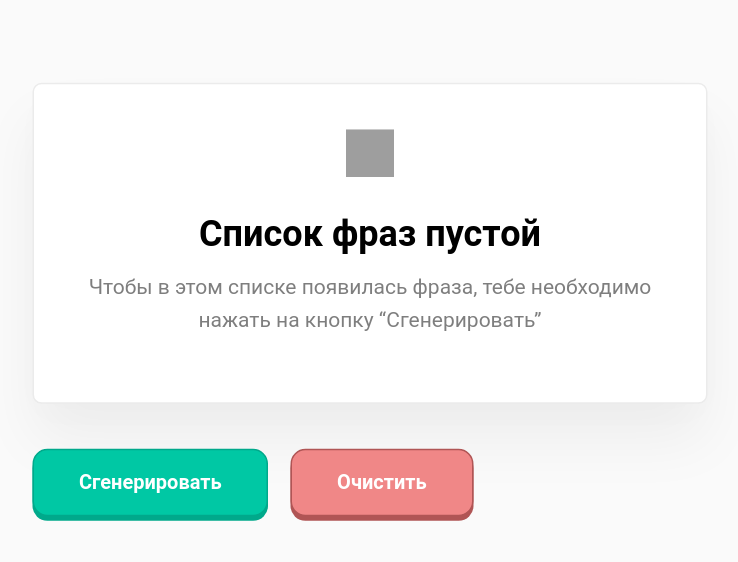
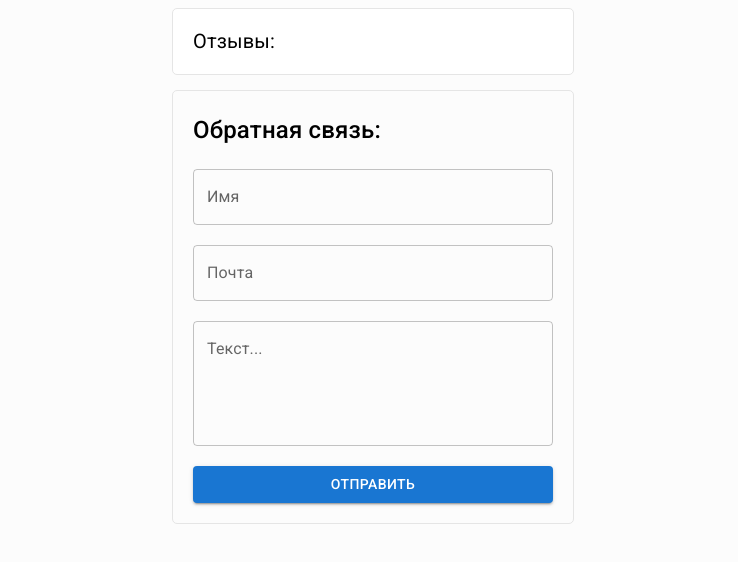
Before and after one commit to vladyslav-soltanovskyi/home-work-1, a React (Create React App) app: page / in a window 1280 px wide. Shown: the top 562 px of the page, without its empty margins (270-1008 px from the left). Built offline with nearby package versions, Linux system fonts and the light colour scheme; grey boxes are pictures that could not be loaded.

Commit message:
Сделал дз №6

```diff
--- a/package.json
+++ b/package.json
@@ -3,9 +3,14 @@
   "version": "0.1.0",
   "private": true,
   "dependencies": {
+    "@emotion/react": "^11.7.1",
+    "@emotion/styled": "^11.6.0",
+    "@mui/icons-material": "^5.2.5",
+    "@mui/material": "^5.2.6",
     "@testing-library/jest-dom": "^5.16.1",
     "@testing-library/react": "^12.1.2",
     "@testing-library/user-event": "^13.5.0",
+    "node-sass": "^4.14.0",
     "react": "^17.0.2",
     "react-dom": "^17.0.2",
     "react-scripts": "5.0.0",
--- a/public/index.html
+++ b/public/index.html
@@ -9,6 +9,7 @@
       name="description"
       content="Web site created using create-react-app"
     />
+    <link rel="stylesheet" href="https://fonts.googleapis.com/css?family=Roboto:300,400,500,700&display=swap" />
     <link rel="apple-touch-icon" href="%PUBLIC_URL%/logo192.png" />
     <!--
       manifest.json provides metadata used when your web app is installed on a
--- a/src/index.js
+++ b/src/index.js
@@ -1,6 +1,6 @@
 import React from 'react';
 import ReactDOM from 'react-dom';
-import App from "./tutorial-5/App";
+import App from "./tutorial-6/App";
 
 ReactDOM.render(
   <React.StrictMode>
--- /dev/null
+++ b/src/tutorial-6/App.jsx
@@ -0,0 +1,33 @@
+import { useState, useEffect } from "react";
+import Comments from './components/Comments';
+import FormContacts from './components/FormContacts';
+import { Container } from '@mui/material';
+import { setComments as setCommentsToLocalStorage, getComments } from "./services/comments";
+import "./App.scss";
+
+export default function App() {
+    let [ comments, setComments ] = useState([]);
+
+    const handleAddComment = (newComment) => {
+        setComments(prev => [...prev, newComment]);
+    }
+
+    const removeComment = (id) => {
+        setComments(comments.filter(comment => comment.id !== id));
+    }
+
+    useEffect(() => {
+        setComments(getComments());
+    }, []);
+
+    useEffect(() => {
+        setCommentsToLocalStorage(comments);
+    }, [comments]);
+
+    return (
+        <Container maxWidth="xs">
+            <Comments comments={comments} removeComment={removeComment} />
+            <FormContacts addComment={handleAddComment} />
+        </Container>
+    );
+}
--- /dev/null
+++ b/src/tutorial-6/App.scss
@@ -0,0 +1,48 @@
+body {
+  background-color: #fcfcfc;
+}
+
+.form {
+  max-width: 360px;
+  width: 100%;
+  border: 1px solid #e5e5e5;
+  margin-top: 15px;
+  padding: 20px;
+  border-radius: 5px;
+
+  &-group {
+    margin-top: 20px;
+  }
+}
+
+.comments {
+  width: 100%;
+  max-width: 360px;
+  background-color: #fff;
+  border: 1px solid #e5e5e5;
+  border-radius: 5px;
+  padding: 20px !important;
+  overflow: auto;
+  max-height: 300px;
+}
+
+.comment {
+  margin-top: 20px;
+
+  &-head {
+    display: flex;
+    justify-content: space-between;
+  }
+
+  &-date {
+    color: rgba(0, 0, 0, 0.6);
+  }
+
+  &-title {
+    flex-grow: 1;
+    padding-right: 5px;
+    white-space: nowrap;
+    overflow: hidden;
+    text-overflow: ellipsis;
+  }
+}
--- /dev/null
+++ b/src/tutorial-6/components/Comments.jsx
@@ -0,0 +1,39 @@
+import { List, ListItem, ListItemText, ListItemAvatar, Avatar, Typography, IconButton } from '@mui/material';
+import { convertTime } from "../helpers";
+import CloseIcon from '@mui/icons-material/Close';
+
+export default function Comments({ comments, removeComment }) {
+  return (
+    <List className="comments">
+        <Typography variant="h4" component="h4" sx={{ fontSize: 20 }}>Отзывы:</Typography>
+        {
+            comments.map(comment => (
+            <ListItem
+                className="comment"
+                key={comment.id}
+                secondaryAction={
+                    <IconButton edge="end" aria-label="delete" onClick={() => removeComment(comment.id)}>
+                      <CloseIcon />
+                    </IconButton>
+                }>
+                <ListItemAvatar>
+                    <Avatar src="https://picsum.photos/200" />
+                </ListItemAvatar>
+                <ListItemText
+                    primary={
+                        <div className="comment-head">
+                            <span className="comment-title">{comment.fullName}</span>
+                            <Typography component="span" className="comment-date">{convertTime(comment.createdAt)}</Typography>
+                        </div>
+                    }
+                    secondary={
+                    <>
+                        {comment.text}
+                    </>
+                    } />
+            </ListItem>
+            ))
+        }
+    </List>
+  );
+}
--- /dev/null
+++ b/src/tutorial-6/components/FormContacts.jsx
@@ -0,0 +1,78 @@
+import { useReducer } from 'react';
+import { TextField, Button, Typography } from '@mui/material';
+
+function FormContacts({ addComment }) {
+    const [comment, dispatchComment] = useReducer(
+        (state, newState) => ({ ...state, ...newState }),
+        {
+            fullName: "",
+            email: "",
+            text: ""
+        }
+      );
+
+    const changeValue = (e) => {
+        dispatchComment({ [e.target.name]: e.target.value.trim() });
+    }
+
+    const handleSubmit = (e) => {
+        e.preventDefault();
+
+        let isAllFieldsFilled = Object.values(comment).every(field => !!field);
+
+        if (!isAllFieldsFilled) {
+            return;
+        }
+
+        const newComment = {...comment, createdAt: new Date(), id: Date.now() };
+
+        addComment(newComment);
+
+        Object.keys(comment).forEach((key) => {
+            dispatchComment({ [key]: "" });
+        });
+    }
+
+    return (
+        <form onSubmit={handleSubmit} className="form">
+            <Typography variant="h6" component="h6" sx={{ fontSize: 24 }}>Обратная связь:</Typography>
+            <div className="form-group">
+                <TextField
+                    fullWidth
+                    label="Имя"
+                    className="form-input"
+                    name="fullName"
+                    value={comment.fullName}
+                    onChange={changeValue} />
+            </div>
+            <div className="form-group">
+                <TextField
+                    fullWidth
+                    label="Почта"
+                    className="form-input"
+                    name="email"
+                    value={comment.email}
+                    onChange={changeValue} />
+            </div>
+            <div className="form-group">
+                <TextField
+                    multiline
+                    fullWidth label="Текст..."
+                    rows={4}
+                    className="form-textarea"
+                    name="text"
+                    value={comment.text}
+                    onChange={changeValue} />
+            </div>
+            <div className="form-group">
+                <Button
+                    variant="contained"
+                    className="form-button"
+                    fullWidth
+                    type="submit">Отправить</Button>
+            </div>
+        </form>
+    );
+}
+
+export default FormContacts;
--- /dev/null
+++ b/src/tutorial-6/components/Phrase.jsx
@@ -0,0 +1,5 @@
+function Phrase({ phrase }) {
+    return <div className="block"><h3>{ phrase }</h3></div>;
+}
+
+export default Phrase;
--- /dev/null
+++ b/src/tutorial-6/helpers/index.js
@@ -0,0 +1,4 @@
+export function convertTime(createdAt) {
+    const date = new Date(createdAt);
+    return date.toLocaleDateString('ru-RU', { year: "numeric", day: "numeric", month: "numeric" });
+}
--- /dev/null
+++ b/src/tutorial-6/services/comments.js
@@ -0,0 +1,8 @@
+export function setComments(comments) {
+    localStorage.setItem('comments', JSON.stringify(comments));
+}
+
+export function getComments() {
+    let data = localStorage.getItem('comments');
+    return data ? JSON.parse(data) : [];
+}
```
Also changed, not shown: src/tutorial-6/components/EmptyBlock.jsx (added, +10 -0 lines), src/tutorial-6/data.js (added, +44 -0 lines), 1 other file (tests, documents, lock files or other folders).
